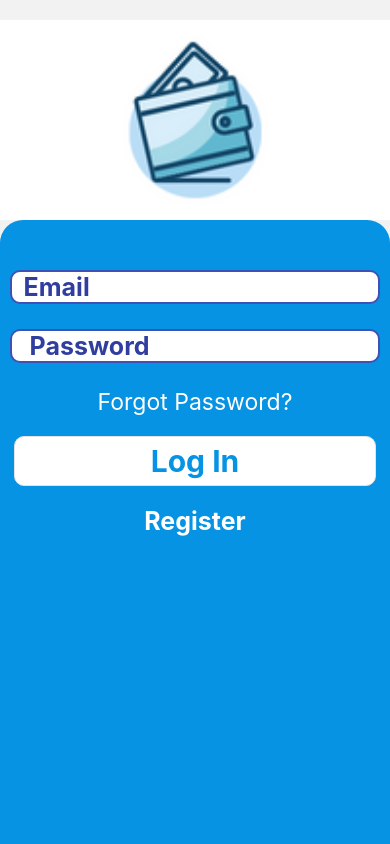
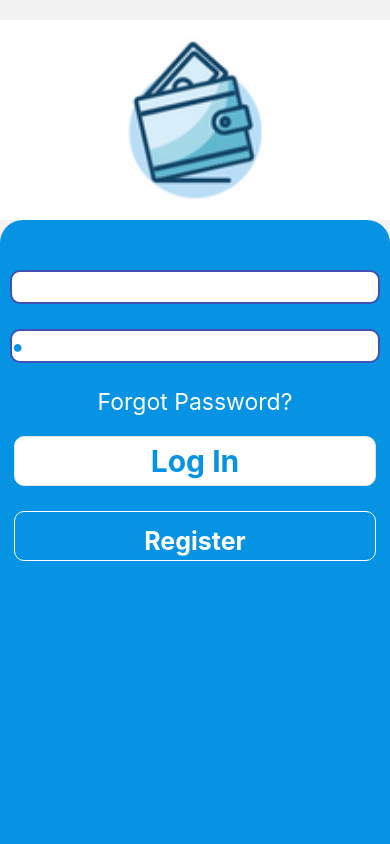
Before and after one commit to Enaturale/WalletApp, a React Native app: screen /signIn in a window 390 px wide. Shown: the top 844 px of the page. Built offline with nearby package versions, Linux system fonts and the light colour scheme; no server answers.

Commit message:
signin and signup authentication

```diff
--- /dev/null
+++ b/firebse.js
@@ -0,0 +1,29 @@
+// Import the functions you need from the SDKs you need
+import * as firebase from "firebase";
+
+// TODO: Add SDKs for Firebase products that you want to use
+// https://firebase.google.com/docs/web/setup#available-libraries
+
+// Your web app's Firebase configuration
+// For Firebase JS SDK v7.20.0 and later, measurementId is optional
+const firebaseConfig = {
+  apiKey: "AIzaSyBTMwnOQpjmvkeqpXGhUcAU5Preqh6DK70",
+  authDomain: "loginreactnative-3c854.firebaseapp.com",
+  projectId: "loginreactnative-3c854",
+  storageBucket: "loginreactnative-3c854.appspot.com",
+  messagingSenderId: "637337905470",
+  appId: "1:637337905470:web:a0807e6e46cc57f668a46f",
+  measurementId: "G-1YSDV35D0L"
+};
+
+// Initialize Firebase
+let app;
+if (firebase.apps.length == 0) {
+    app = firebase.initializeApp(firebaseConfig);
+}else{
+    app = firebase.app();
+}
+
+const auth = firebase.auth()
+
+export { auth};
--- a/package.json
+++ b/package.json
@@ -12,6 +12,7 @@
   "dependencies": {
     "@react-navigation/native": "^6.0.10",
     "@react-navigation/stack": "^6.2.1",
+    "firebase": "^ 8.2.3",
     "react": "17.0.2",
     "react-native": "0.68.2",
     "react-native-gesture-handler": "^2.4.2",
--- a/src/Screens/Dashboard/styles.js
+++ b/src/Screens/Dashboard/styles.js
@@ -38,7 +38,7 @@ const styles = StyleSheet.create({
         backgroundColor:'black',
     },
     inactiveDotStyle:{
-        backgroundColor:'rgb(225, 230, 230',
+        backgroundColor:'rgb(225, 230, 230)',
     },
 });
 
--- a/src/Screens/SignIn/SignIn.tsx
+++ b/src/Screens/SignIn/SignIn.tsx
@@ -1,4 +1,5 @@
-import React from 'react'
+import React, {useState} from 'react'
+import { useEffect } from 'react';
 import { Text,
       View,
       TouchableOpacity,
@@ -7,10 +8,12 @@ import { Text,
       StyleSheet,
       Pressable,
       Image } from 'react-native'
+import { auth } from '../../../firebse';
 
 
 
 const SignIn = ({ navigation }) => {
+
   const navigate = () => {
     navigation.navigate('register');
   }
@@ -18,6 +21,43 @@ const SignIn = ({ navigation }) => {
   const gotoDashboard =() =>{
     navigation.navigate('Dashboard');
   }
+
+  const [email, setEmail] = useState(' ');
+  const [password, setPassword] = useState(' ');
+  //if the user is logged in
+  useEffect(()=> {
+   const unsubscribe = auth.onAuthStateChanged(user => {
+      if (user){
+        navigation.navigate('Dashboard');
+      }
+
+    })
+    return unsubscribe
+  }, [])
+
+  const handleSignUp = () => {
+    auth
+    .createUserWithEmailAndPassword(email.trim(), password)
+    .then((userCredentials) => {
+      const user = userCredentials.user;
+      alert('User created successfully. You registered with ' + user.email);
+      navigation.navigate('Dashboard')
+    })
+    .catch((error: { message: any; }) => alert(error.message) )
+  }
+
+  const handleSignIn = () => {
+    auth
+    .signInWithEmailAndPassword(email.trim(), password)
+    .then((userCredentials: { user: any; }) => {
+      const user = userCredentials.user;
+     alert('Welcome back ' + user.email);
+      navigation.navigate('Dashboard')
+    })
+    .catch((error: { message: any; }) => alert(error.message) )
+
+  }
+
 
   return (
     <KeyboardAvoidingView>
@@ -33,15 +73,15 @@ const SignIn = ({ navigation }) => {
         <View style={{justifyContent: 'center', alignItems:'center', marginTop: 50,}}>
           <TextInput
             placeholder='  Email'
-            //  value={}
-            //  onChangeText={text =>}
+            value={email}
+            onChangeText={text => setEmail(text)}
             style={styles.input}
           />
           <TextInput
             placeholder='   Password'
             secureTextEntry
-            //  value={}
-            //  onChangeText={text =>}
+            value={password}
+            onChangeText={text => setPassword(text)}
             style={styles.input}
           />
 
@@ -49,12 +89,12 @@ const SignIn = ({ navigation }) => {
             Forgot Password?
           </Text>
 
-          <Pressable style={styles.pressable} onPress={gotoDashboard}>
+          <Pressable style={styles.pressable} onPress={handleSignIn}>
             <Text style={styles.pressableText}>Log In</Text>
           </Pressable>
 
-          <Pressable onPress={navigate}>
-          <Text style={{fontSize: 25, marginTop: 20, color: 'white',  fontWeight:'bold'}}>
+          <Pressable onPress={handleSignUp} style={styles.pressableOutline}>
+          <Text style={{fontSize: 25, marginTop: 9, color: 'white',  fontWeight:'bold'}}>
             Register
           </Text>
           </Pressable>
@@ -93,7 +133,7 @@ const styles = StyleSheet.create({
     width: '95%',
     marginBottom: 25,
     borderColor: '#3F51B5',
-    color: '#303F9F',
+    color: '#0693E3',
     fontWeight: 'bold',
     borderRadius: 10,
     backgroundColor: 'white'
@@ -111,6 +151,16 @@ const styles = StyleSheet.create({
     color: 'black',
     width: '93%',
   },
+  pressableOutline:{
+    borderColor: 'white',
+    height: 50,
+    borderWidth: 1,
+    width: '93%',
+    borderRadius: 10,
+    justifyContent: 'center',
+    alignItems: 'center',
+    marginTop: 25,
+  },
   pressableText:{
     color: '#0693E3',
     fontSize: 30,
```
Also changed, not shown: 1 other file (tests, documents, lock files or other folders).
